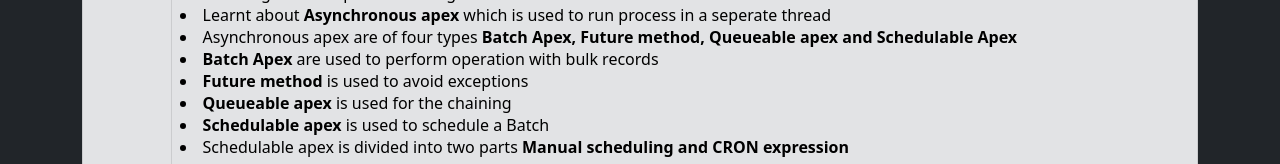
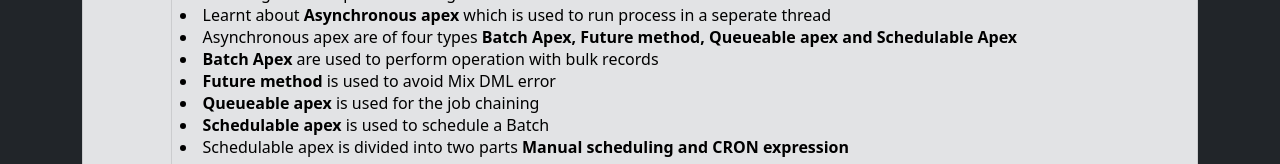
Before and after one commit to himanshu-mrk/himanshu-mrk.github.io, a plain HTML site: page Journal.html in a window 1280 px wide. Shown: the part 134-298 px from the top of the page. Drawn offline with nearby package versions, Linux system fonts and the light colour scheme.

Commit message:
Add files via upload

```diff
--- a/Journal.html
+++ b/Journal.html
@@ -23,8 +23,8 @@
 						<li>Learnt about <b>Asynchronous apex</b> which is used to run process in a seperate thread</li>
 						<li>Asynchronous apex are of four types <b>Batch Apex, Future method, Queueable apex and Schedulable Apex</b></li>
 						<li><b>Batch Apex</b> are used to perform operation with bulk records</li>
-						<li><b>Future method</b> is used to avoid exceptions</li>
-						<li><b>Queueable apex</b> is used for the chaining</li>
+						<li><b>Future method</b> is used to avoid Mix DML error</li>
+						<li><b>Queueable apex</b> is used for the job chaining</li>
 						<li><b>Schedulable apex</b> is used to schedule a Batch</li>
 						<li>Schedulable apex is divided into two parts <b>Manual scheduling and CRON expression</b></li>
 						</td>
```
